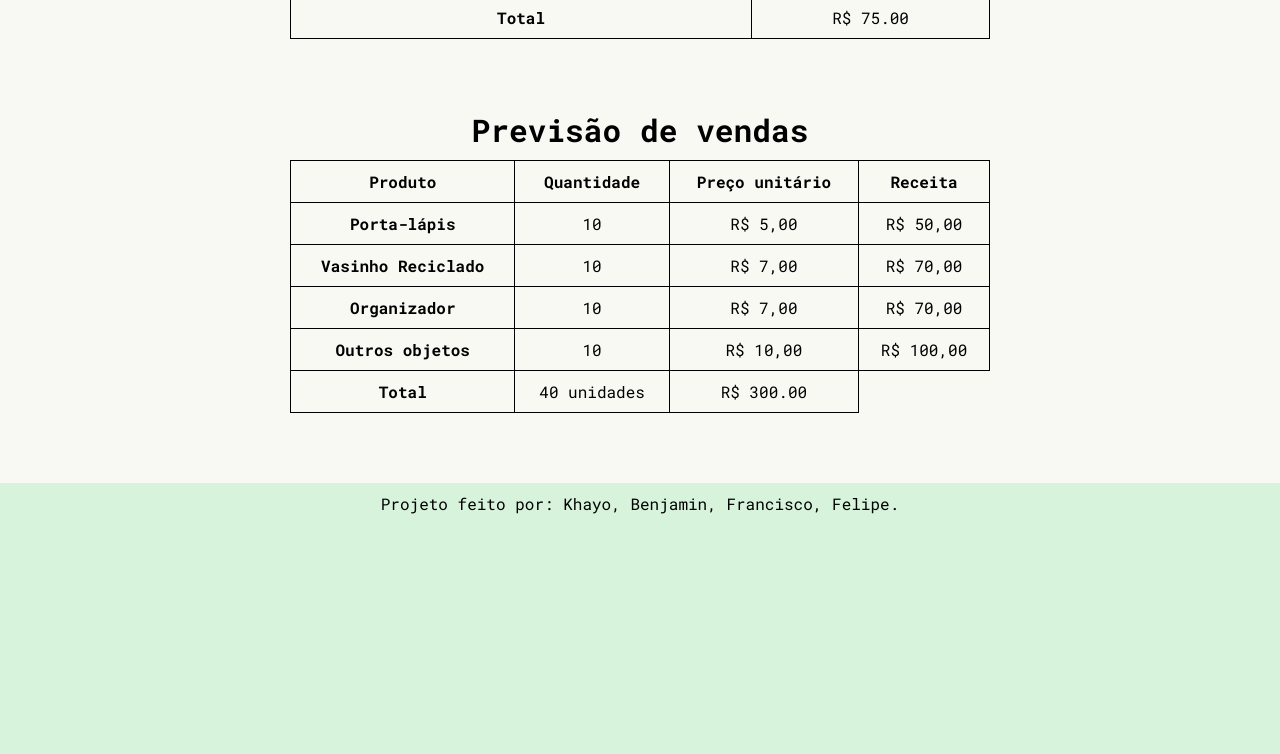
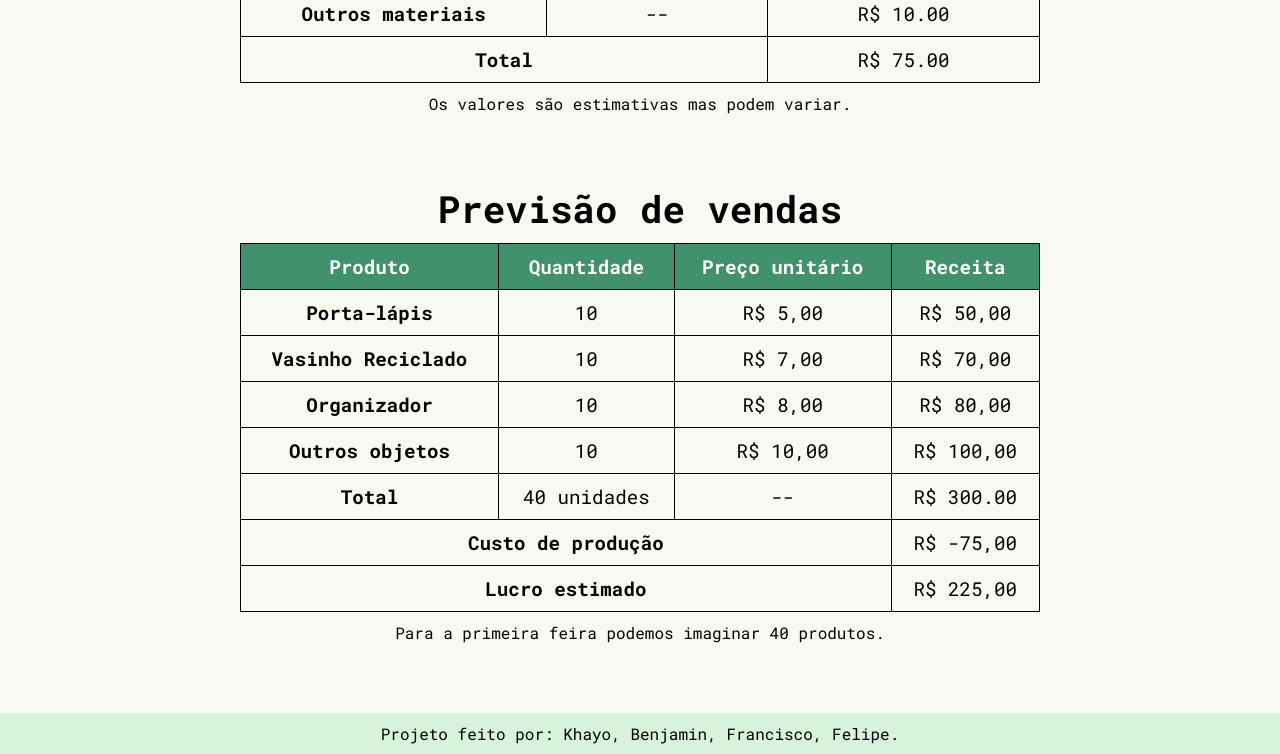
Before and after one commit to Khayofurquim15/projeto-recria, a plain HTML site: page index.html in a window 1280 px wide. Shown: the part 2762-3516 px from the top of the page. Before the commit the page ends 3286 px from the top, so only its background shows below. Drawn offline with nearby package versions, Linux system fonts and the light colour scheme; a web font is replaced by a local one.

Commit message:
tabelas feitas

```diff
--- a/estilo/style.css
+++ b/estilo/style.css
@@ -292,19 +292,27 @@ section#financeiro{
     font-size: 2.6em;
     text-decoration: underline;
 }
-
+#financeiro p{
+    text-align: center;
+    margin-bottom: 60px
+}
 table{
-    border-collapse: collapse;
+    border-collapse:collapse ;
     margin: auto;
-    width: 700px;
-    padding: 10px;
+    width: 800px;
+    padding: 16px;
     text-align: center;
-    margin-bottom: 60px;
+    margin-bottom: 10px;
+    font-size: 1.2em;
 }
 caption{
     margin: 10px;
     font-size: 1.3em;
     font-weight: bold;
+}
+thead{
+    background-color: var(--cor1);
+    color: white;
 }
 
 td, th{
--- a/index.html
+++ b/index.html
@@ -165,14 +165,15 @@
                 </tbody>
 
             </table>
+            <p>Os valores são estimativas mas podem variar.</p>
 
             <table id="tabela-produtos" >
                 <thead>
                     <tr>
-                        <th>Produto</th>
-                        <th>Quantidade</th>
-                        <th>Preço unitário</th>
-                        <th>Receita</th>
+                        <th scope="col" >Produto</th>
+                        <th scope="col" >Quantidade</th>
+                        <th scope="col" >Preço unitário</th>
+                        <th scope="col" >Receita</th>
                     </tr>
                 </thead>
                 <caption>
@@ -181,36 +182,49 @@
 
                 <tbody>
                     <tr>
-                        <th>Porta-lápis</th>
+                        <th scope="row" >Porta-lápis</th>
                         <td>10</td>
                         <td>R$ 5,00</td>
                         <td>R$ 50,00</td>
                     </tr>
                     <tr>
-                        <th>Vasinho Reciclado</th>
+                        <th scope="row" >Vasinho Reciclado</th>
                         <td>10</td>
                         <td>R$ 7,00</td>
                         <td>R$ 70,00 </td>
                     </tr>
                     <tr>
-                        <th>Organizador</th>
+                        <th scope="row" >Organizador</th>
                         <td>10</td>
-                        <td>R$ 7,00</td>
-                        <td>R$ 70,00</td>
+                        <td>R$ 8,00</td>
+                        <td>R$ 80,00</td>
                     </tr>
                     <tr>
-                        <th>Outros objetos</th>
+                        <th scope="row" >Outros objetos</th>
                         <td>10</td>
                         <td>R$ 10,00</td>
                         <td>R$ 100,00</td>
                     </tr>
                     <tr>
-                        <th>Total </th>
+                        <th scope="row" >Total </th>
                         <td>40 unidades</td>
+                        <td>--</td>
                         <td >R$ 300.00</td>
+                    </tr>
+                    <tr>
+                        <th scope="row" colspan="3">Custo de produção</th>
+                        <td>R$ -75,00</td>
+                    </tr>
+                    <tr>
+                        <th scope="row" colspan="3">Lucro estimado</th>
+                        <td>R$ 225,00</td>
                     </tr>
                 </tbody>
             </table>
+            <p>Para a primeira feira podemos imaginar 40 produtos.</p>
+        </section>
+
+        <section id="" >
 
         </section>
     </main>
```
